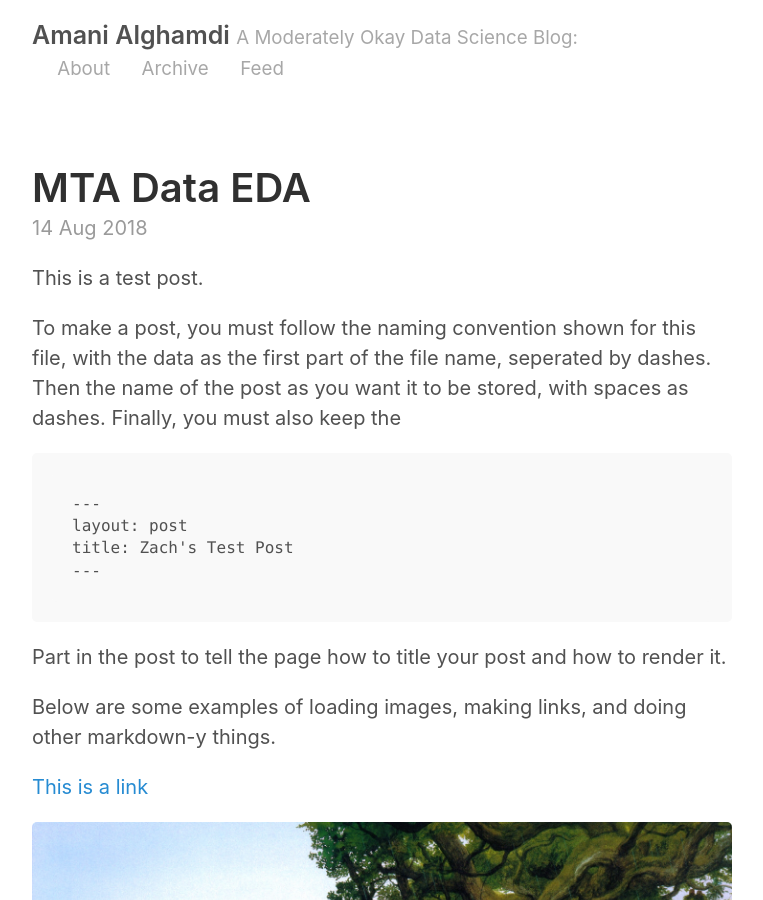
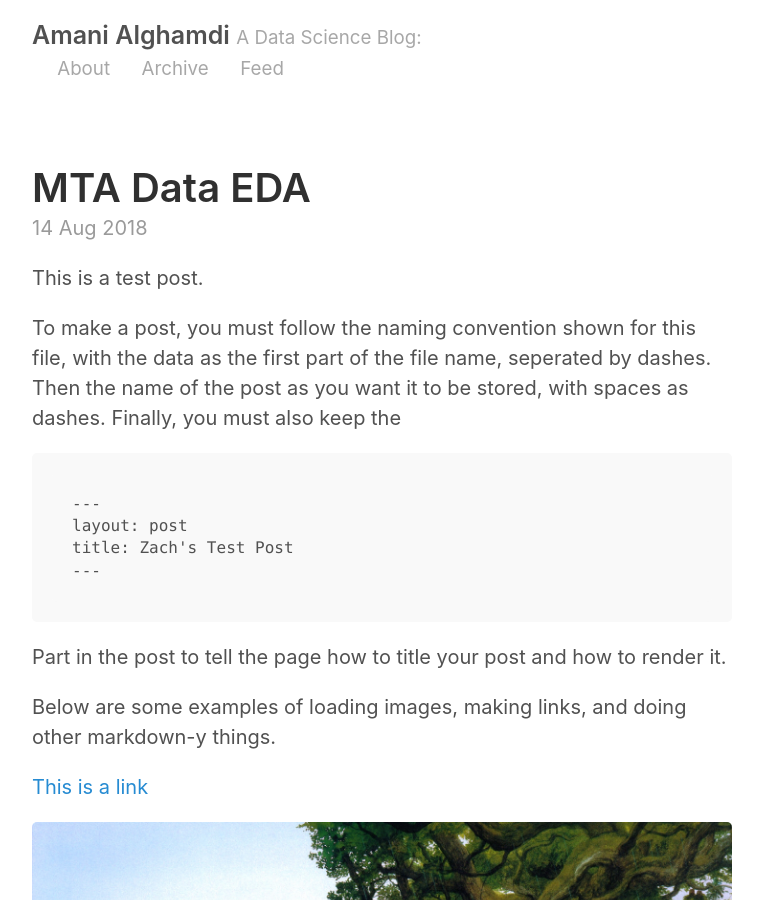
Before and after one commit to amamisa/amamisa.github.io, a Jekyll site: the page built from index.html, in a window 1280 px wide and 900 px high. Shown: the whole window, without its empty margins (258-1021 px from the left). Built offline with Jekyll 4.4.1, drawn with Linux system fonts in a browser that asks for light colours; the list of posts is cut into pages by our own code.

Commit message:
change tagline in config file

```diff
--- a/_config.yml
+++ b/_config.yml
@@ -3,7 +3,7 @@ permalink:           pretty
 
 # Setup
 title:               Amani Alghamdi
-tagline:             A Moderately Okay Data Science Blog
+tagline:             A Data Science Blog
 url:                 http://amamisa.github.io
 paginate:            2
 baseurl:             ""
```
